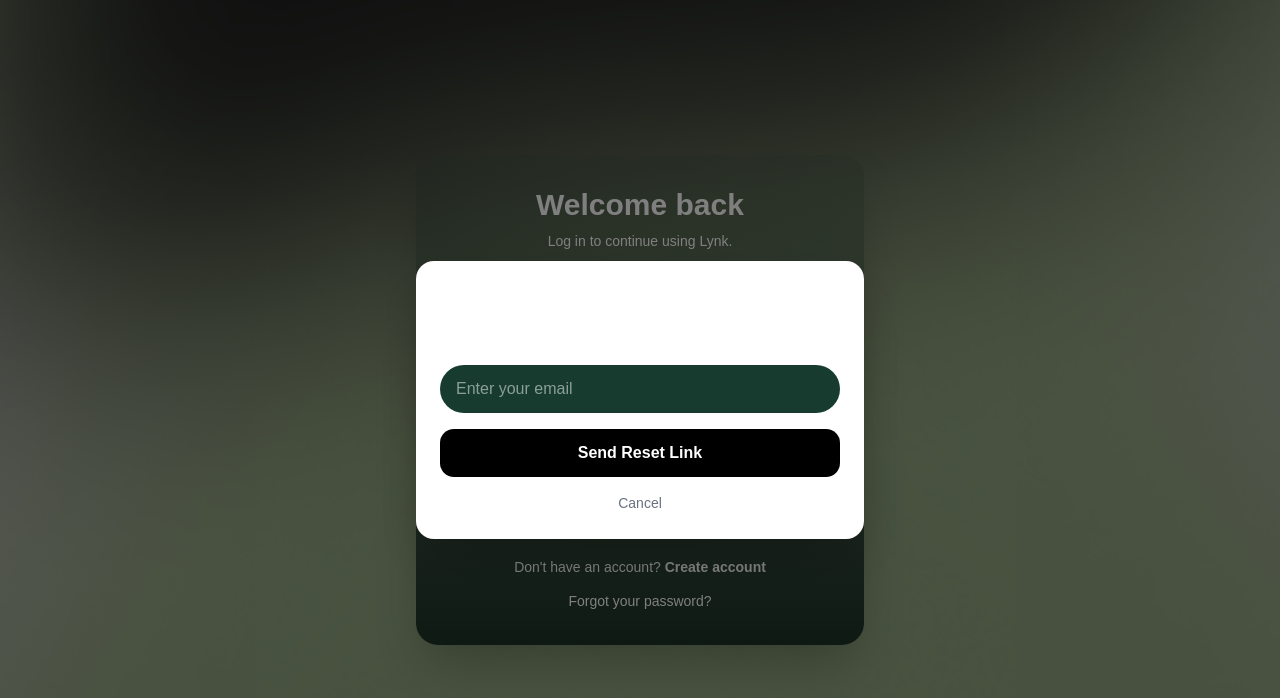
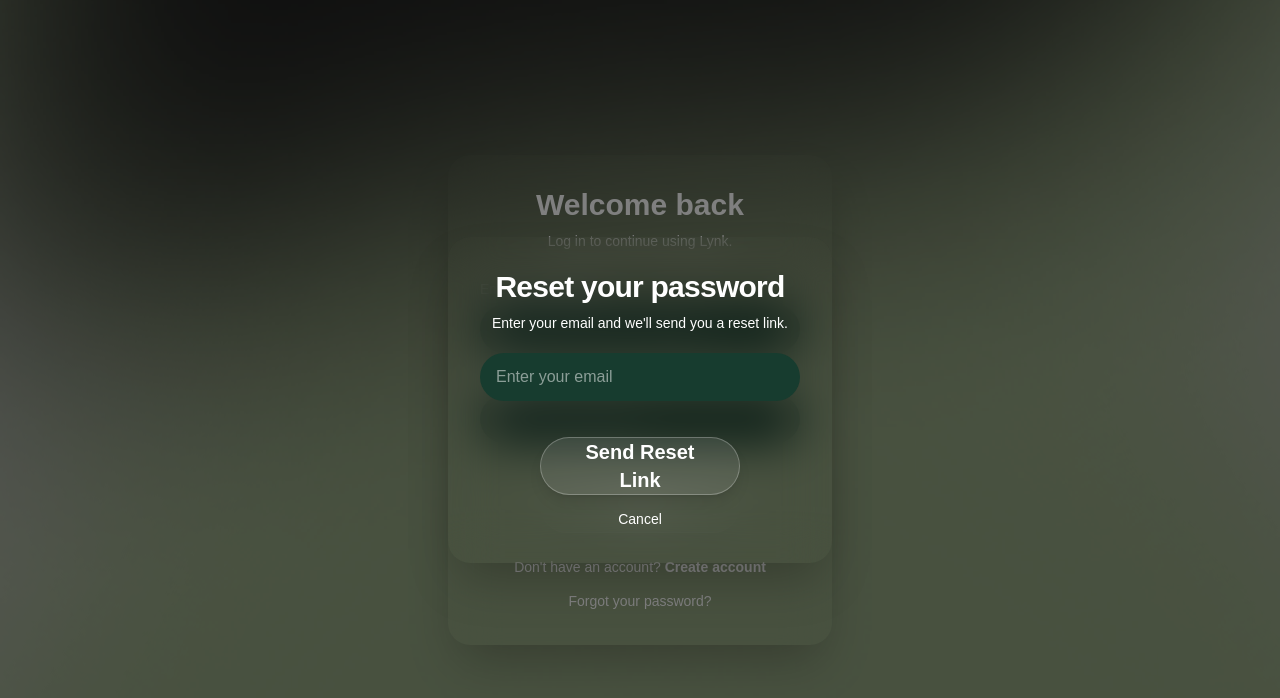
Before and after one commit to hamadaliitech-pixel/LYNK-FRNT, a React (Vite) app: page /Login in a window 1280 px wide. Both pictures are taken after a click on the button "Forgot your password?". Shown: the top 698 px of the page. Built offline with nearby package versions, Linux system fonts and the light colour scheme; no server answers.

Commit message:
refactor: update card UI styles and modal layouts in login and signup pages

```diff
--- a/src/Pages/Login.jsx
+++ b/src/Pages/Login.jsx
@@ -70,7 +70,7 @@ const LoginPage = () => {
       >
         <div className="absolute inset-0 bg-black/30 " />
 
-        <div className="relative z-10 w-full max-w-md rounded-3xl bg-linear-to-b from-[#344B3F]/20 to-[#10261F]/90 backdrop-blur-sm p-8 shadow-2xl">
+        <div className="Card relative z-10 w-96 max-w-md rounded-3xl backdrop-blur-xl p-8 shadow-2xl">
           {/* Header */}
           <div className="mb-7 text-center">
             <h1 className="text-3xl font-bold text-white">Welcome back</h1>
@@ -135,7 +135,7 @@ const LoginPage = () => {
           <div className="mt-3 text-center">
             <button
               onClick={() => setShowForgot(true)}
-              className="text-sm text-white hover:text-black hover:underline"
+              className="text-sm text-white hover:underline"
             >
               Forgot your password?
             </button>
@@ -145,14 +145,16 @@ const LoginPage = () => {
 
       {showForgot && (
         <div className="fixed inset-0 z-50 flex items-center justify-center bg-black/50 px-4">
-          <div className="w-full max-w-md rounded-2xl bg-white p-6 shadow-2xl">
-            <h2 className="text-2xl font-bold text-white">
+          <div className="Card relative z-10 w-96 max-w-md rounded-3xl backdrop-blur-xl p-8 shadow-2xl">
+            <div className="text-center">
+              <h2 className="text-2xl font-bold tracking-tight text-white sm:text-3xl">
                 Reset your password
               </h2>
 
               <p className="mt-2 text-sm text-white">
                 Enter your email and we'll send you a reset link.
               </p>
+            </div>
 
             <form onSubmit={handleForgotPassword} className="mt-5 space-y-4">
               <input
@@ -161,15 +163,17 @@ const LoginPage = () => {
                 onChange={(e) => setForgotEmail(e.target.value)}
                 placeholder="Enter your email"
                 required
-                className="lynk-input "
+                className="lynk-input"
               />
 
+              <div className="flex justify-center">
                 <button
                   type="submit"
-                className="w-full rounded-xl bg-black py-3 font-semibold text-white hover:bg-gray-800"
+                  className="lynk-button"
                 >
                   Send Reset Link
                 </button>
+              </div>
             </form>
 
             {forgotMessage && (
@@ -178,15 +182,18 @@ const LoginPage = () => {
               </p>
             )}
 
+            <div className="mt-3 text-center">
               <button
+                type="button"
                 onClick={() => {
                   setShowForgot(false);
                   setForgotMessage("");
                 }}
-              className="mt-4 w-full text-sm text-gray-500 hover:text-white"
+                className="text-sm text-white hover:underline"
               >
                 Cancel
               </button>
+            </div>
           </div>
         </div>
       )}
--- a/src/Pages/SignUpPage.jsx
+++ b/src/Pages/SignUpPage.jsx
@@ -74,7 +74,7 @@ const SignUpPage = () => {
           Your Social Media Links all in one place
         </span>
 
-        <div className="Card mt-15 bg-linear-to-b from-[#344B3F]/80 to-[#10261F]/90 relative z-10 w-96 max-w-md rounded-3xl backdrop-blur-md p-8 shadow-2xl">
+        <div className="Card mt-15 relative z-10 w-96 max-w-md rounded-3xl backdrop-blur-xl p-8 shadow-2xl">
           <form
             className="space-y-4"
             autoComplete="off"
@@ -150,7 +150,7 @@ const SignUpPage = () => {
           <div className="mt-3 text-center">
             <button
               onClick={() => setShowForgot(true)}
-              className="text-sm text-white hover:text-black hover:underline"
+              className="text-sm text-white hover:underline"
             >
               Forgot your password?
             </button>
@@ -159,15 +159,17 @@ const SignUpPage = () => {
       </div>
 
       {showForgot && (
-        <div className="fixed bg-linear-to-b from-[#344B3F]/80 to-[#10261F]/90 inset-0 z-50 flex items-center justify-center px-4">
-          <div className="w-full max-w-md bg-linear-to-b from-[#344B3F]/80 to-[#10261F]/90 rounded-2xl  p-6 shadow-2xl">
-            <h2 className="text-2xl font-bold text-white">
+        <div className="fixed inset-0 z-50 flex items-center justify-center bg-black/50 px-4">
+          <div className="Card relative z-10 w-96 max-w-md rounded-3xl backdrop-blur-xl p-8 shadow-2xl">
+            <div className="text-center">
+              <h2 className="text-2xl font-bold tracking-tight text-white sm:text-3xl">
                 Reset your password
               </h2>
 
               <p className="mt-2 text-sm text-white">
                 Enter your email and we'll send you a reset link.
               </p>
+            </div>
 
             <form onSubmit={handleForgotPassword} className="mt-5 space-y-4">
               <input
@@ -187,20 +189,23 @@ const SignUpPage = () => {
             </form>
 
             {forgotMessage && (
-              <p className="mt-4 text-center text-sm text-gray-600">
+              <p className="mt-4 text-center text-sm text-white">
                 {forgotMessage}
               </p>
             )}
 
+            <div className="mt-3 text-center">
               <button
+                type="button"
                 onClick={() => {
                   setShowForgot(false);
                   setForgotMessage("");
                 }}
-              className="mt-4 w-full text-sm text-gray-500 hover:text-black"
+                className="text-sm text-white hover:underline"
               >
                 Cancel
               </button>
+            </div>
           </div>
         </div>
       )}
```
Lines whose indentation alone changed are shown as unchanged.
